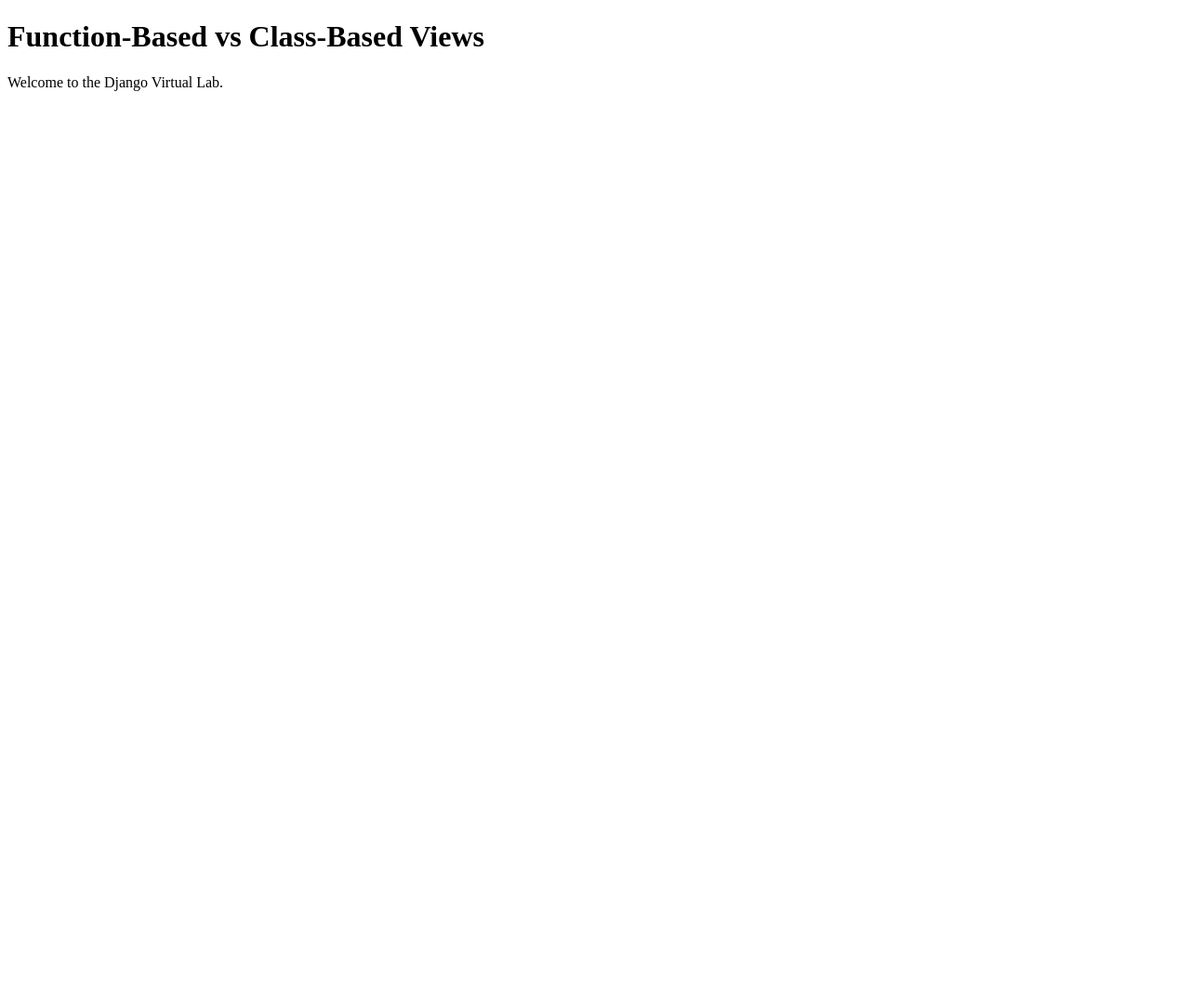
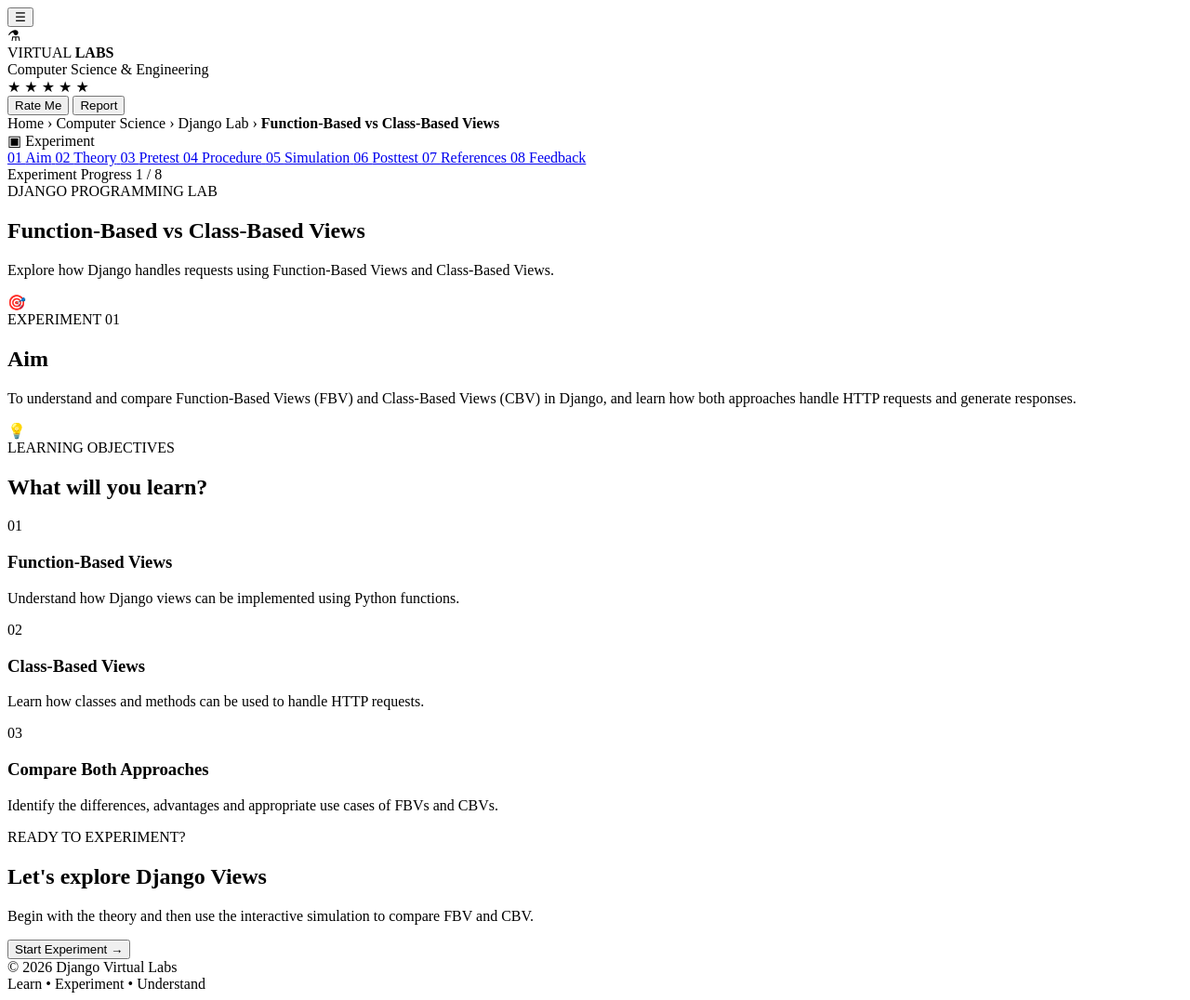
Before and after one commit to Student-boy143/VLab, a Django app: page / in a window 1280 px wide. Shown: the whole page at 93% size. Before the commit the page ends 98 px from the top, so only its background shows below. Run offline with Django 5.2, Linux system fonts and the light colour scheme.

Commit message:
base and experiment file done

```diff
--- /dev/null
+++ b/vlab/templates/vlab/base.html
@@ -0,0 +1,272 @@
+{% load static %}
+
+<!DOCTYPE html>
+<html lang="en">
+
+<head>
+
+    <meta charset="UTF-8">
+
+    <meta name="viewport"
+          content="width=device-width, initial-scale=1.0">
+
+    <title>
+        {% block title %}
+        Django Virtual Lab
+        {% endblock %}
+    </title>
+
+    <link rel="stylesheet"
+          href="{% static 'vlab/css/style.css' %}">
+
+</head>
+
+
+<body>
+
+    <!-- ================= HEADER ================= -->
+
+    <header class="top-header">
+
+        <div class="header-left">
+
+            <button class="menu-btn" id="menuBtn">
+                ☰
+            </button>
+
+            <div class="brand">
+
+                <div class="brand-icon">
+                    ⚗
+                </div>
+
+                <div class="brand-text">
+                    <span>VIRTUAL</span>
+                    <strong>LABS</strong>
+                </div>
+
+            </div>
+
+        </div>
+
+
+        <div class="header-center">
+
+            <div class="department">
+                Computer Science & Engineering
+            </div>
+
+        </div>
+
+
+        <div class="header-right">
+
+            <div class="rating">
+                <span>★</span>
+                <span>★</span>
+                <span>★</span>
+                <span>★</span>
+                <span>★</span>
+            </div>
+
+            <button class="header-btn">
+                Rate Me
+            </button>
+
+            <button class="header-btn">
+                Report
+            </button>
+
+        </div>
+
+    </header>
+
+
+    <!-- ================= BREADCRUMB ================= -->
+
+    <div class="breadcrumb">
+
+        <span>Home</span>
+
+        <span class="separator">›</span>
+
+        <span>Computer Science</span>
+
+        <span class="separator">›</span>
+
+        <span>Django Lab</span>
+
+        <span class="separator">›</span>
+
+        <strong>
+            Function-Based vs Class-Based Views
+        </strong>
+
+    </div>
+
+
+    <!-- ================= MAIN ================= -->
+
+    <div class="page-layout">
+
+
+        <!-- SIDEBAR -->
+
+        <aside class="sidebar" id="sidebar">
+
+            <div class="sidebar-title">
+
+                <span class="sidebar-icon">▣</span>
+
+                <span>Experiment</span>
+
+            </div>
+
+
+            <nav class="experiment-nav">
+
+                <a href="#" class="nav-item active">
+
+                    <span class="nav-number">
+                        01
+                    </span>
+
+                    <span>Aim</span>
+
+                </a>
+
+
+                <a href="#" class="nav-item">
+
+                    <span class="nav-number">
+                        02
+                    </span>
+
+                    <span>Theory</span>
+
+                </a>
+
+
+                <a href="#" class="nav-item">
+
+                    <span class="nav-number">
+                        03
+                    </span>
+
+                    <span>Pretest</span>
+
+                </a>
+
+
+                <a href="#" class="nav-item">
+
+                    <span class="nav-number">
+                        04
+                    </span>
+
+                    <span>Procedure</span>
+
+                </a>
+
+
+                <a href="#" class="nav-item">
+
+                    <span class="nav-number">
+                        05
+                    </span>
+
+                    <span>Simulation</span>
+
+                </a>
+
+
+                <a href="#" class="nav-item">
+
+                    <span class="nav-number">
+                        06
+                    </span>
+
+                    <span>Posttest</span>
+
+                </a>
+
+
+                <a href="#" class="nav-item">
+
+                    <span class="nav-number">
+                        07
+                    </span>
+
+                    <span>References</span>
+
+                </a>
+
+
+                <a href="#" class="nav-item">
+
+                    <span class="nav-number">
+                        08
+                    </span>
+
+                    <span>Feedback</span>
+
+                </a>
+
+            </nav>
+
+
+            <div class="sidebar-footer">
+
+                <div class="progress-label">
+
+                    <span>Experiment Progress</span>
+
+                    <span>1 / 8</span>
+
+                </div>
+
+                <div class="progress-bar">
+
+                    <div class="progress-fill"></div>
+
+                </div>
+
+            </div>
+
+        </aside>
+
+
+        <!-- CONTENT -->
+
+        <main class="main-content">
+
+            {% block content %}
+
+            {% endblock %}
+
+        </main>
+
+
+    </div>
+
+
+    <!-- ================= FOOTER ================= -->
+
+    <footer class="footer">
+
+        <div>
+            © 2026 Django Virtual Labs
+        </div>
+
+        <div>
+            Learn • Experiment • Understand
+        </div>
+
+    </footer>
+
+
+    <script src="{% static 'vlab/js/main.js' %}"></script>
+
+</body>
+
+</html>
--- a/vlab/templates/vlab/experiment.html
+++ b/vlab/templates/vlab/experiment.html
@@ -1,16 +1,202 @@
-<!DOCTYPE html>
-<html>
-<head>
-    <title>Django Virtual Lab</title>
-</head>
+{% extends "vlab/base.html" %}
 
-<body>
 
-    <h1>Function-Based vs Class-Based Views</h1>
+{% block title %}
+Function-Based vs Class-Based Views | Django Virtual Lab
+{% endblock %}
+
+
+{% block content %}
+
+
+<!-- Page Heading -->
+
+<section class="experiment-heading">
+
+    <div class="experiment-tag">
+        DJANGO PROGRAMMING LAB
+    </div>
+
+    <h1>
+        Function-Based vs Class-Based Views
+    </h1>
 
     <p>
-        Welcome to the Django Virtual Lab.
+        Explore how Django handles requests using
+        Function-Based Views and Class-Based Views.
     </p>
 
-</body>
-</html>
+</section>
+
+
+<!-- Aim Card -->
+
+<section class="content-card">
+
+    <div class="card-heading">
+
+        <div class="card-icon">
+            🎯
+        </div>
+
+        <div>
+
+            <span class="section-label">
+                EXPERIMENT 01
+            </span>
+
+            <h2>
+                Aim
+            </h2>
+
+        </div>
+
+    </div>
+
+
+    <div class="card-body">
+
+        <p>
+            To understand and compare Function-Based Views (FBV)
+            and Class-Based Views (CBV) in Django, and learn how
+            both approaches handle HTTP requests and generate
+            responses.
+        </p>
+
+    </div>
+
+</section>
+
+
+<!-- Learning Objectives -->
+
+<section class="content-card">
+
+    <div class="card-heading">
+
+        <div class="card-icon">
+            💡
+        </div>
+
+        <div>
+
+            <span class="section-label">
+                LEARNING OBJECTIVES
+            </span>
+
+            <h2>
+                What will you learn?
+            </h2>
+
+        </div>
+
+    </div>
+
+
+    <div class="objectives">
+
+        <div class="objective">
+
+            <div class="objective-number">
+                01
+            </div>
+
+            <div>
+
+                <h3>
+                    Function-Based Views
+                </h3>
+
+                <p>
+                    Understand how Django views can be
+                    implemented using Python functions.
+                </p>
+
+            </div>
+
+        </div>
+
+
+        <div class="objective">
+
+            <div class="objective-number">
+                02
+            </div>
+
+            <div>
+
+                <h3>
+                    Class-Based Views
+                </h3>
+
+                <p>
+                    Learn how classes and methods can be
+                    used to handle HTTP requests.
+                </p>
+
+            </div>
+
+        </div>
+
+
+        <div class="objective">
+
+            <div class="objective-number">
+                03
+            </div>
+
+            <div>
+
+                <h3>
+                    Compare Both Approaches
+                </h3>
+
+                <p>
+                    Identify the differences, advantages
+                    and appropriate use cases of FBVs and CBVs.
+                </p>
+
+            </div>
+
+        </div>
+
+
+    </div>
+
+</section>
+
+
+<!-- Start Experiment -->
+
+<section class="start-card">
+
+    <div>
+
+        <span class="start-label">
+            READY TO EXPERIMENT?
+        </span>
+
+        <h2>
+            Let's explore Django Views
+        </h2>
+
+        <p>
+            Begin with the theory and then use the
+            interactive simulation to compare FBV and CBV.
+        </p>
+
+    </div>
+
+
+    <button class="start-button">
+
+        Start Experiment
+
+        <span>→</span>
+
+    </button>
+
+</section>
+
+
+{% endblock %}
```
Also changed, not shown: vlab/static/vlab/css/style.css (added), vlab/static/vlab/js/main.js (added).
